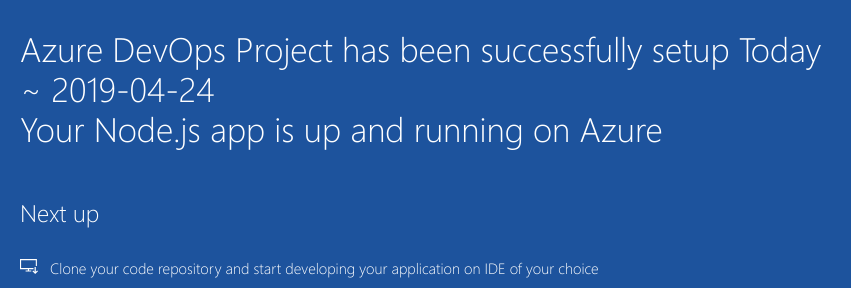
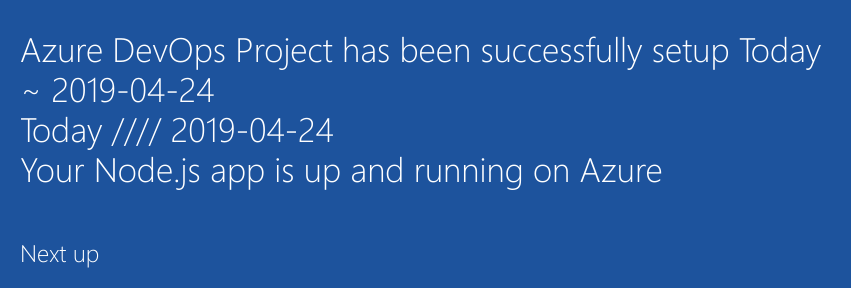
Before and after one commit to sasukeh/nodeapps-githubseminar, a website: page Application/index.html in a window 1280 px wide. Shown: the part 442-730 px from the top of the page, 205-1056 px from the left. Drawn offline with Linux system fonts and the light colour scheme.

Commit message:
今日のコミット

```diff
--- a/Application/index.html
+++ b/Application/index.html
@@ -164,7 +164,8 @@
             <div class="content-body">
                 <div class="success-text">Success!</div>
                 <div class="description line-1"> Azure DevOps Project has been successfully setup Today ~ 2019-04-24</div>
-                <div class="description line-2"> Your Node.js app is up and running on Azure</div>
+                <div class="description line-2">  Today ////  2019-04-24</div>
+                <div class="description line-3"> Your Node.js app is up and running on Azure</div>
                 <div class="next-steps-container">
                     <div class="next-steps-header">Next up</div>
                     <div class="next-steps-body">
```
